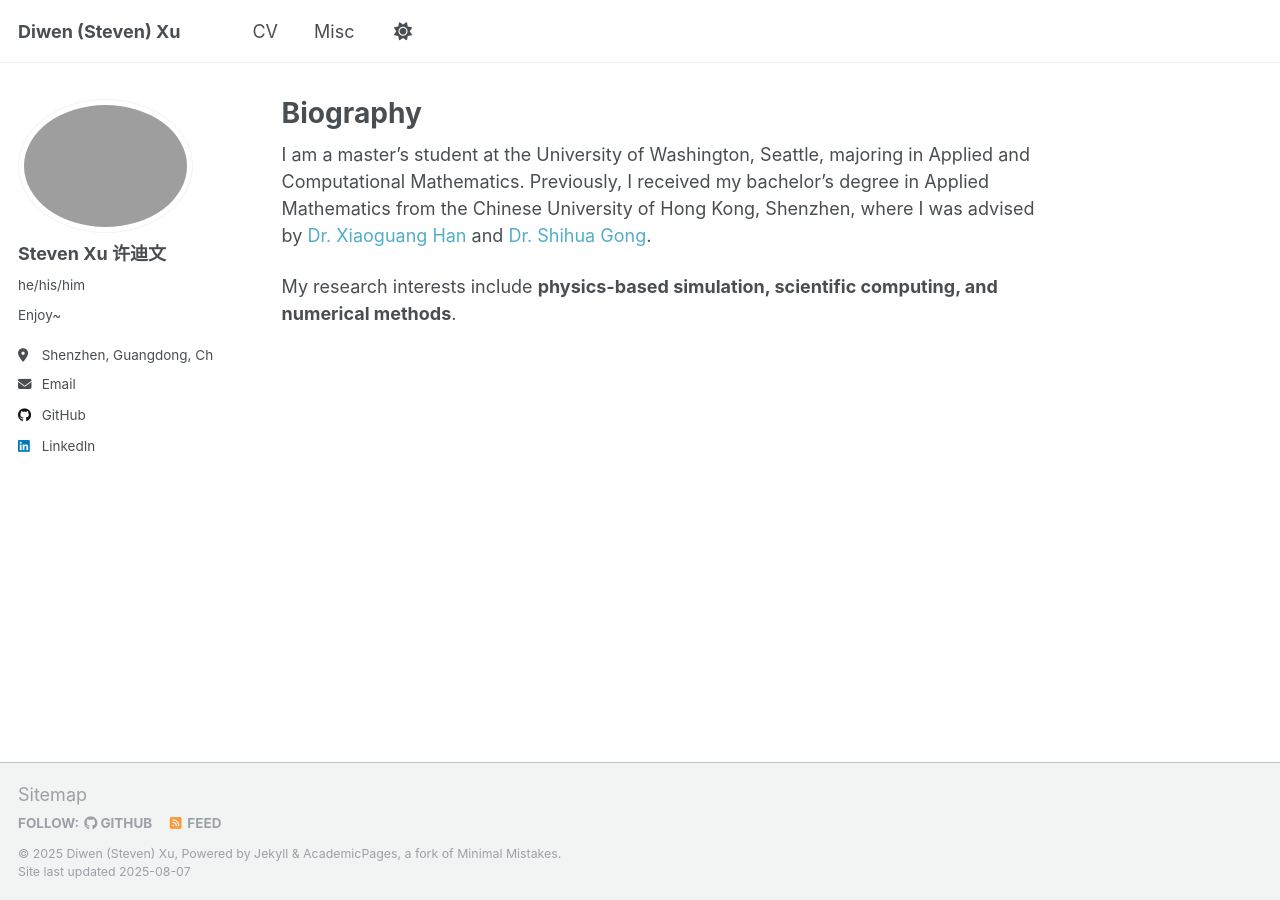
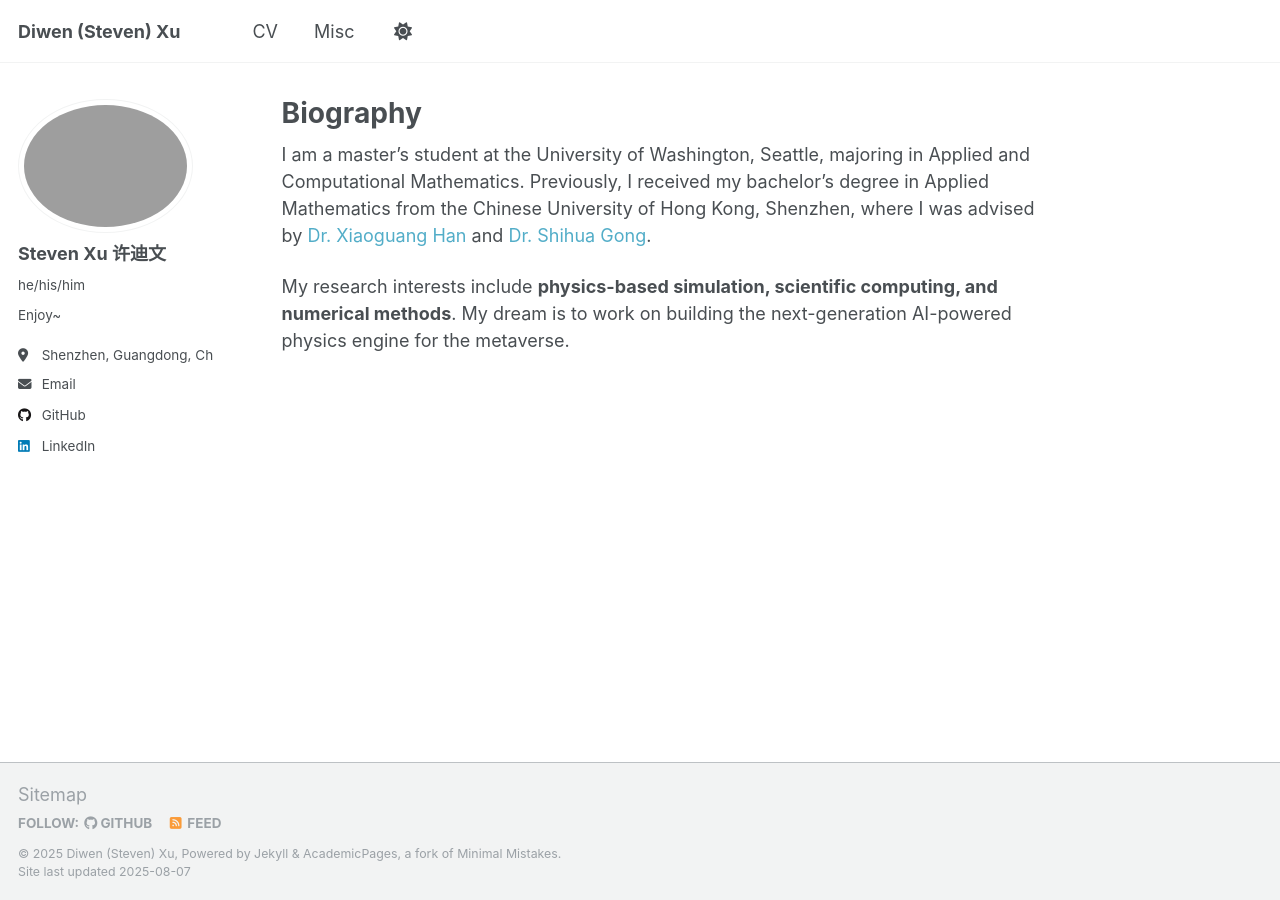
Before and after one commit to RWBY-Aloupeep/RWBY-Aloupeep.github.io, a Jekyll site: the page built from _pages/about.md, in a window 1280 px wide. Built offline with Jekyll 4.4.1, drawn with Linux system fonts in a browser that asks for light colours; a script that is not in the unit is left out.

Commit message:
Dream Update

```diff
--- a/_pages/about.md
+++ b/_pages/about.md
@@ -9,4 +9,4 @@ redirect_from:
 
 I am a master's student at the University of Washington, Seattle, majoring in Applied and Computational Mathematics. Previously, I received my bachelor's degree in Applied Mathematics from the Chinese University of Hong Kong, Shenzhen, where I was advised by [Dr. Xiaoguang Han](https://gaplab.cuhk.edu.cn/pages/people){:target="_blank" style="text-decoration: none;"} and [Dr. Shihua Gong](https://www.shihua-gong.org/){:target="_blank" style="text-decoration: none;"}.
 
-My research interests include <b>physics-based simulation, scientific computing, and numerical methods</b>.
+My research interests include <b>physics-based simulation, scientific computing, and numerical methods</b>. My dream is to work on building the next-generation AI-powered physics engine for the metaverse.
```
